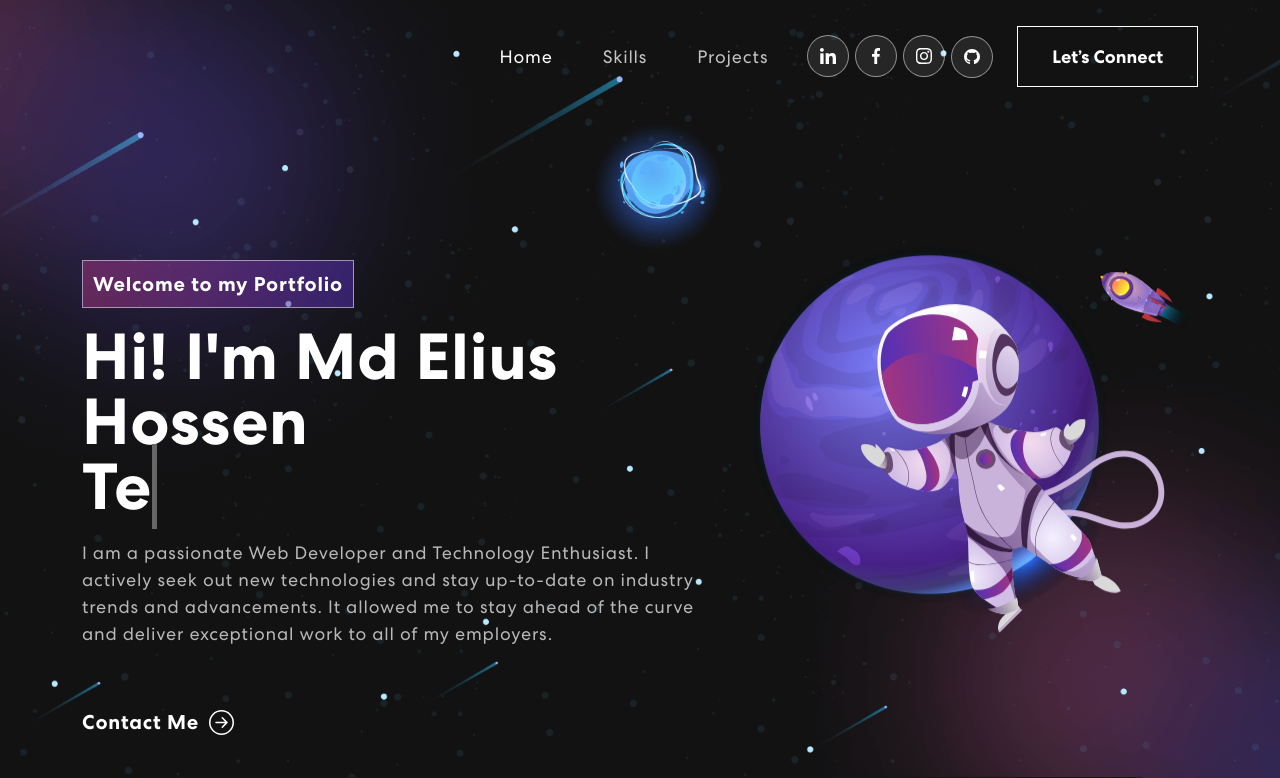
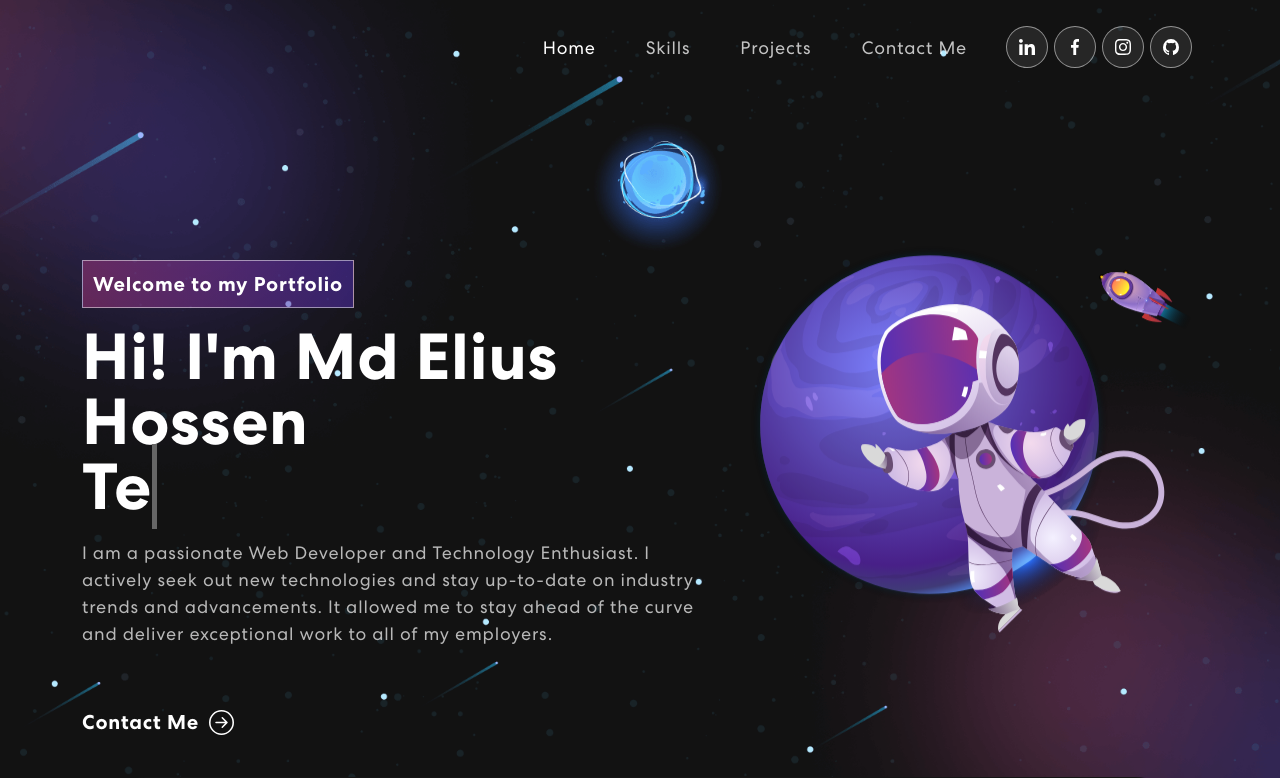
Before and after one commit to EliusHHimel/eliushhimel.github.io, a React (Create React App) app: page / in a window 1280 px wide. Shown: the top 778 px of the page. Built offline with nearby package versions, Linux system fonts and the light colour scheme.

Commit message:
navigation and banner text modification

```diff
--- a/src/App.css
+++ b/src/App.css
@@ -751,3 +751,15 @@ nav.navbar .navbar-toggler[aria-expanded="true"] .navbar-toggler-icon {
   letter-spacing: 0.5px;
   margin-top: 20px;
 }
+
+@media only screen and (max-width: 768px) {
+
+  /* For mobile phones: */
+  .wrap {
+    font-size: 28px;
+  }
+
+  .navbar-link {
+    margin-top: 15px;
+  }
+}
--- a/src/components/Banner.js
+++ b/src/components/Banner.js
@@ -56,7 +56,7 @@ export const Banner = () => {
               {({ isVisible }) =>
                 <div className={isVisible ? "animate__animated animate__fadeIn" : ""}>
                   <span className="tagline">Welcome to my Portfolio</span>
-                  <h1>{`Hi! I'm Md Elius Hossen`} <br /> <span className="txt-rotate" dataPeriod="1000" data-rotate='[ "Web Developer", "Technology Enthusiast" ]'><span className="wrap">{text}</span></span></h1>
+                  <h1 className="name">{`Hi! I'm Md Elius Hossen`} <br /> <span className="txt-rotate" dataPeriod="1000" data-rotate='[ "Web Developer", "Technology Enthusiast" ]'><span className="wrap">{text}</span></span></h1>
                   <p>I am a passionate Web Developer and Technology Enthusiast. I actively seek out new technologies and stay up-to-date on industry trends and advancements. It allowed me to stay ahead of the curve and deliver exceptional work to all of my employers.</p>
                   <button onClick={() => window.location.href = '#connect'}>Contact Me <ArrowRightCircle size={25} /></button>
                 </div>}
--- a/src/components/Contact.js
+++ b/src/components/Contact.js
@@ -12,7 +12,7 @@ export const Contact = () => {
   }
 
   return (
-    <section className="contact" id="connect">
+    <section className="contact" id="contact">
       <Container>
         <Row className="align-items-center">
           <Col size={12} md={6}>
--- a/src/components/NavBar.js
+++ b/src/components/NavBar.js
@@ -4,7 +4,6 @@ import navIcon1 from '../assets/img/nav-icon1.svg';
 import navIcon2 from '../assets/img/nav-icon2.svg';
 import navIcon3 from '../assets/img/nav-icon3.svg';
 import navIcon4 from '../assets/img/nav-icon4.svg';
-import { HashLink } from 'react-router-hash-link';
 export const NavBar = () => {
 
   const [activeLink, setActiveLink] = useState('home');
@@ -40,6 +39,7 @@ export const NavBar = () => {
             <Nav.Link href="#home" className={activeLink === 'home' ? 'active navbar-link' : 'navbar-link'} onClick={() => onUpdateActiveLink('home')}>Home</Nav.Link>
             <Nav.Link href="#skills" className={activeLink === 'skills' ? 'active navbar-link' : 'navbar-link'} onClick={() => onUpdateActiveLink('skills')}>Skills</Nav.Link>
             <Nav.Link href="#project" className={activeLink === 'projects' ? 'active navbar-link' : 'navbar-link'} onClick={() => onUpdateActiveLink('projects')}>Projects</Nav.Link>
+            <Nav.Link href="#contact" className={activeLink === 'contact' ? 'active navbar-link' : 'navbar-link'} onClick={() => onUpdateActiveLink('contact')}>Contact Me</Nav.Link>
           </Nav>
           <span className="navbar-text">
             <div className="social-icon">
@@ -48,9 +48,6 @@ export const NavBar = () => {
               <a target='_blank' rel='noreferrer' href="https://www.instagram.com/eliushhimel/"><img src={navIcon3} alt="Icon" /></a>
               <a target='_blank' rel='noreferrer' href="https://www.github.com/eliushhimel/"><img src={navIcon4} alt="Icon" /></a>
             </div>
-            <HashLink to='#connect'>
-              <button className="vvd"><span>Let’s Connect</span></button>
-            </HashLink>
           </span>
         </Navbar.Collapse>
       </Container>
```
